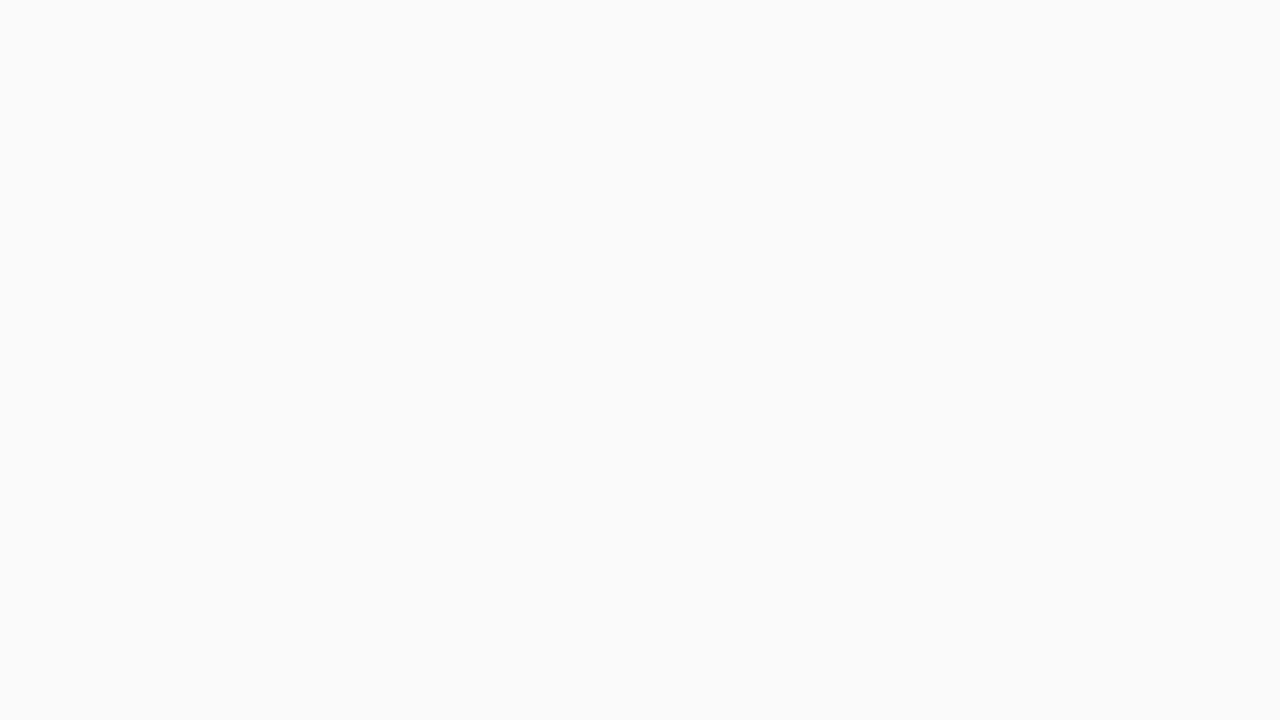
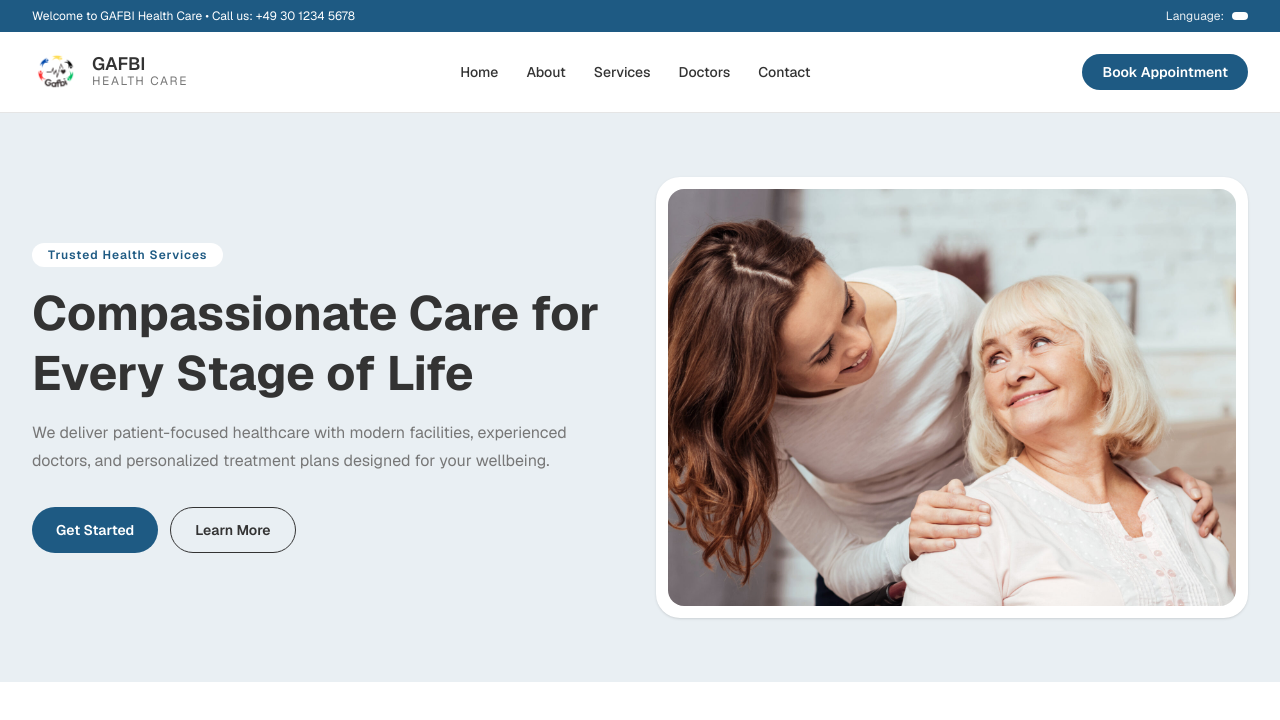
Before and after one commit to Rahul-Mallik-CSE/Gafbi-Health-Care, a Next.js app: page / in a window 1280 px wide. Shown: the top 720 px of the page. Built offline with nearby package versions, Linux system fonts and the light colour scheme.

Commit message:
Add HeroSection component with responsive layout and image

```diff
--- a/src/app/page.tsx
+++ b/src/app/page.tsx
@@ -1,9 +1,15 @@
-import Image from "next/image";
+/** @format */
+
+import InfoNav from "@/components/CommonComponents/InfoNav";
+import NavBar from "@/components/CommonComponents/NavBar";
+import HeroSection from "@/components/LandingPageComponents/HeroSection";
 
 export default function Home() {
   return (
-    <div className="flex flex-col flex-1 items-center justify-center bg-zinc-50 font-sans dark:bg-black">
-
+    <div className="flex min-h-screen flex-col bg-[var(--color-background)] font-sans">
+      <InfoNav />
+      <NavBar />
+      <HeroSection />
     </div>
   );
 }
--- a/src/components/CommonComponents/InfoNav.tsx
+++ b/src/components/CommonComponents/InfoNav.tsx
@@ -0,0 +1,75 @@
+/** @format */
+
+"use client";
+
+import Script from "next/script";
+
+declare global {
+  interface Window {
+    google?: {
+      translate?: {
+        TranslateElement: {
+          new (
+            options: {
+              pageLanguage: string;
+              includedLanguages?: string;
+              layout?: unknown;
+              autoDisplay?: boolean;
+            },
+            elementId: string,
+          ): unknown;
+          InlineLayout?: {
+            SIMPLE: unknown;
+          };
+        };
+      };
+    };
+    googleTranslateElementInit?: () => void;
+  }
+}
+
+export default function InfoNav() {
+  return (
+    <>
+      <Script
+        id="google-translate-init"
+        strategy="afterInteractive"
+        dangerouslySetInnerHTML={{
+          __html: `
+						window.googleTranslateElementInit = function () {
+							if (!window.google || !window.google.translate || !window.google.translate.TranslateElement) return;
+							new window.google.translate.TranslateElement(
+								{
+									pageLanguage: 'en',
+									includedLanguages: 'de',
+									layout: window.google.translate.TranslateElement.InlineLayout.SIMPLE,
+									autoDisplay: false
+								},
+								'google_translate_element'
+							);
+						};
+					`,
+        }}
+      />
+      <Script
+        src="//translate.google.com/translate_a/element.js?cb=googleTranslateElementInit"
+        strategy="afterInteractive"
+      />
+
+      <div className="w-full bg-[var(--color-button-bg)] text-white">
+        <div className="mx-auto flex w-full max-w-7xl flex-col items-center justify-between gap-2 px-4 py-2 text-xs sm:flex-row sm:px-6 lg:px-8">
+          <p className="text-center sm:text-left">
+            Welcome to GAFBI Health Care • Call us: +49 30 1234 5678
+          </p>
+          <div className="flex items-center gap-2">
+            <span className="text-white/90">Language:</span>
+            <div
+              id="google_translate_element"
+              className="rounded bg-white px-2 py-1 text-black"
+            />
+          </div>
+        </div>
+      </div>
+    </>
+  );
+}
--- a/src/components/CommonComponents/NavBar.tsx
+++ b/src/components/CommonComponents/NavBar.tsx
@@ -0,0 +1,51 @@
+/** @format */
+
+import Image from "next/image";
+
+const navItems = ["Home", "About", "Services", "Doctors", "Contact"];
+
+export default function NavBar() {
+  return (
+    <header className="w-full border-b border-black/10 bg-white">
+      <div className="mx-auto flex w-full max-w-7xl items-center justify-between px-4 py-4 sm:px-6 lg:px-8">
+        <div className="flex items-center gap-3">
+          <Image
+            src="/logo.png"
+            alt="GAFBI Health Care"
+            width={48}
+            height={48}
+            priority
+          />
+          <div>
+            <p className="text-lg font-semibold leading-none text-[var(--color-primary)]">
+              GAFBI
+            </p>
+            <p className="text-xs tracking-[0.14em] text-[var(--color-secondary)]">
+              HEALTH CARE
+            </p>
+          </div>
+        </div>
+
+        <nav className="hidden items-center gap-7 md:flex">
+          {navItems.map((item) => (
+            <a
+              key={item}
+              href="#"
+              className="text-sm font-medium text-[var(--color-primary)] transition-opacity hover:opacity-70"
+            >
+              {item}
+            </a>
+          ))}
+        </nav>
+
+        <button
+          type="button"
+          className="rounded-full px-5 py-2 text-sm font-semibold text-white"
+          style={{ backgroundColor: "#1e5a83" }}
+        >
+          Book Appointment
+        </button>
+      </div>
+    </header>
+  );
+}
--- /dev/null
+++ b/src/components/LandingPageComponents/HeroSection.tsx
@@ -0,0 +1,51 @@
+/** @format */
+
+import Image from "next/image";
+
+export default function HeroSection() {
+  return (
+    <section className="w-full bg-[var(--color-card-bg)]">
+      <div className="mx-auto grid w-full max-w-7xl gap-8 px-4 py-12 sm:px-6 lg:grid-cols-2 lg:items-center lg:px-8 lg:py-16">
+        <div>
+          <p className="mb-4 inline-flex rounded-full bg-white px-4 py-1 text-xs font-semibold tracking-[0.08em] text-[var(--color-button-bg)]">
+            Trusted Health Services
+          </p>
+          <h1 className="text-3xl font-bold leading-tight text-[var(--color-primary)] sm:text-4xl lg:text-5xl">
+            Compassionate Care for Every Stage of Life
+          </h1>
+          <p className="mt-4 max-w-xl text-sm leading-7 text-[var(--color-secondary)] sm:text-base">
+            We deliver patient-focused healthcare with modern facilities,
+            experienced doctors, and personalized treatment plans designed for
+            your wellbeing.
+          </p>
+          <div className="mt-8 flex flex-wrap gap-3">
+            <button
+              type="button"
+              className="rounded-full px-6 py-3 text-sm font-semibold text-white"
+              style={{ backgroundColor: "#1e5a83" }}
+            >
+              Get Started
+            </button>
+            <button
+              type="button"
+              className="rounded-full border border-[var(--color-primary)] px-6 py-3 text-sm font-semibold text-[var(--color-primary)]"
+            >
+              Learn More
+            </button>
+          </div>
+        </div>
+
+        <div className="relative overflow-hidden rounded-3xl bg-white p-3 shadow-sm">
+          <Image
+            src="/hero-banner.jpg"
+            alt="Healthcare professionals"
+            width={900}
+            height={650}
+            priority
+            className="h-auto w-full rounded-2xl object-cover"
+          />
+        </div>
+      </div>
+    </section>
+  );
+}
```
Also changed, not shown: public/a6d9691fbdb0cd9c58f8c670e34f1a6b33fb558c.jpg (added), public/hero-banner.jpg (added).
